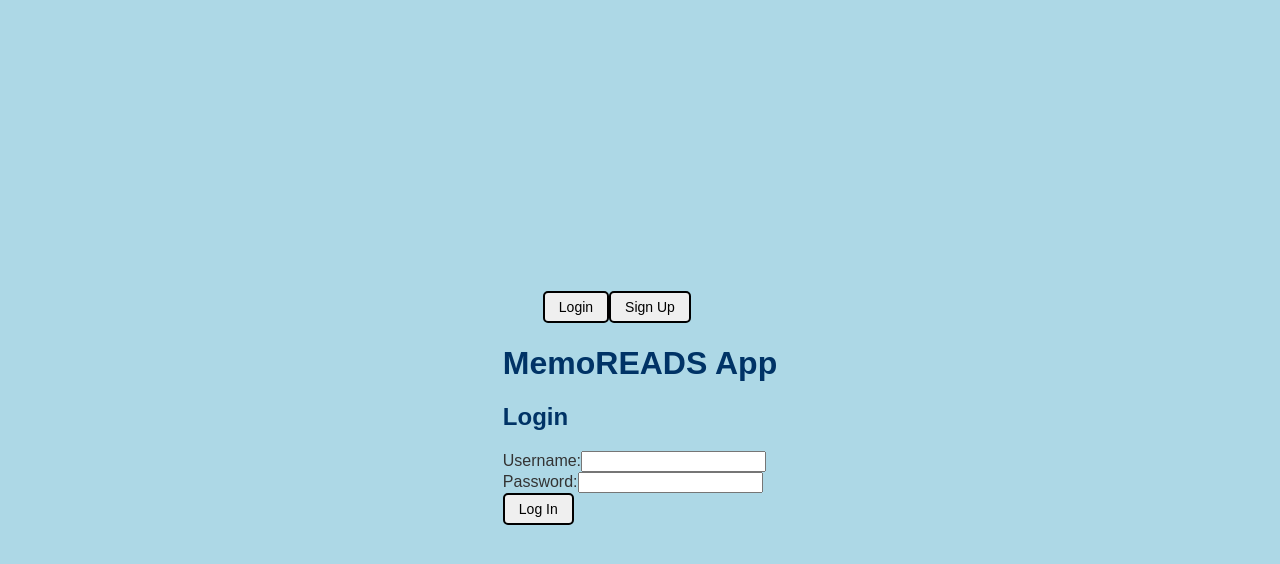
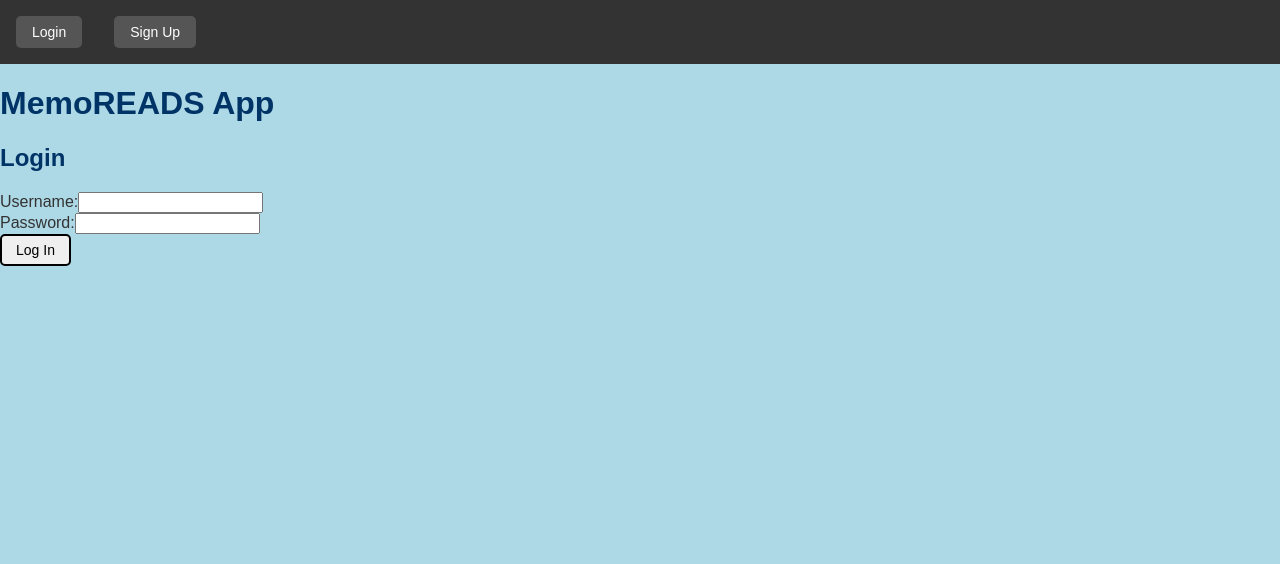
Before and after one commit to GuillermoCardoze/MemoREADS, a React (Create React App) app in the folder client/: page /login in a window 1280 px wide. Shown: the top 564 px of the page. Built offline with nearby package versions, Linux system fonts and the light colour scheme; no server answers.

Commit message:
complete

```diff
--- a/client/src/components/App.js
+++ b/client/src/components/App.js
@@ -14,7 +14,7 @@ import NewBookForm from './NewBookForm';
 import Ratings from './Ratings';
 import UserAuthors from './UserAuthors';
 import UserGenres from './UserGenres';
-import './styles.css'
+// import './styles.css'
 
 function App() {
   const dispatch = useDispatch();
@@ -32,7 +32,6 @@ function App() {
     <Router>
       <NavBar />
       <h1>MemoREADS App</h1>
-       {/* Display username if logged in */}
        {isLoggedIn && (
         <div>
           <h1>Welcome, {user.username}!</h1>
@@ -40,7 +39,7 @@ function App() {
       )}
       <Routes>
         {/* Redirect to /books if logged in, else to /login */}
-        {/* <Route path="/" element={isLoggedIn ? <Navigate to="/books" /> : <Navigate to="/login" />} /> */}
+        <Route path="/" element={isLoggedIn ? <Navigate to="/books" /> : <Navigate to="/login" />} />
 
         {/* Routes for logged in users */}
         <Route path="/books" element={isLoggedIn ? <Books /> : <Navigate to="/login" />} />
--- a/client/src/components/Authors.js
+++ b/client/src/components/Authors.js
@@ -2,6 +2,7 @@ import React, { useEffect } from 'react';
 import { useDispatch, useSelector } from 'react-redux';
 import { fetchAuthors } from '../slices/userSlice';
 import NewAuthorForm from './NewAuthorForm';
+
 
 const Authors = () => {
   const dispatch = useDispatch();
@@ -14,7 +15,7 @@ const Authors = () => {
 
   return (
     <div>
-      <h1>All Authors</h1>
+      <h2>All Authors</h2>
       <NewAuthorForm />
       {loading && <p>Loading...</p>}
       {error && <p>Error: {error}</p>}
--- a/client/src/components/Books.js
+++ b/client/src/components/Books.js
@@ -3,6 +3,8 @@ import { useDispatch, useSelector } from 'react-redux';
 import { deleteBook } from '../slices/userSlice';
 import NewBookForm from './NewBookForm';
 import { Link } from 'react-router-dom';
+
+
 
 const Books = () => {
   const dispatch = useDispatch();
@@ -18,6 +20,7 @@ const Books = () => {
   // Map through user.books to display each book's details
   return (
     <div>
+
       <h2>Books</h2>
       {loading && <p>Loading...</p>}
       {error && <p>{error}</p>}
--- a/client/src/components/Genres.js
+++ b/client/src/components/Genres.js
@@ -3,6 +3,7 @@ import React, { useEffect } from 'react';
 import { useDispatch, useSelector } from 'react-redux';
 import { fetchGenres } from '../slices/userSlice';
 import NewGenreForm from './NewGenreForm';
+
 
 const Genres = () => {
   const dispatch = useDispatch();
@@ -15,7 +16,7 @@ const Genres = () => {
 
   return (
     <div>
-      <h1>All Genres</h1>
+      <h2>All Genres</h2>
       <NewGenreForm /> {/* Display the new genre form */}
       {loading && <p>Loading...</p>}
       {error && <p>Error: {error}</p>}
--- a/client/src/components/NavBar.js
+++ b/client/src/components/NavBar.js
@@ -1,31 +1,31 @@
-// NavBar.js
 import { useSelector } from 'react-redux';
 import { useNavigate } from 'react-router-dom';
 import Logout from './Logout';
+import './styles.css';
 
 const NavBar = () => {
   const navigate = useNavigate();
   const user = useSelector((state) => state.users.user); // Get user from Redux store
 
   return (
-    <nav>
-      <ul>
-        {/* Render different links based on whether the user is logged in */}
+    <div className="navbar-container">
+      <ul style={{ display: 'flex', margin: 0, padding: 0 }}>
+        {/* Render different buttons based on whether the user is logged in */}
         {user ? (
-          <div>
-          <button onClick={() => navigate('/books')}>My Book</button>
-          <button onClick={() => navigate('/authors')}>All Authors</button>
-          <button onClick={() => navigate('/genres')}>All Genres</button>
-
-          <Logout />
-        </div>
-      ) : (
-        <div>
-          <button onClick={() => navigate('/login')}>Login</button>
-          <button onClick={() => navigate('/signup')}>Sign Up</button>
-        </div>        )}
+          <div style={{ display: 'flex', alignItems: 'center' }}>
+            <button className="navbar-button" onClick={() => navigate('/books')}>My Books</button>
+            <button className="navbar-button" onClick={() => navigate('/authors')}>All Authors</button>
+            <button className="navbar-button" onClick={() => navigate('/genres')}>All Genres</button>
+            <Logout />
+          </div>
+        ) : (
+          <div style={{ display: 'flex', alignItems: 'center' }}>
+            <button className="navbar-button" onClick={() => navigate('/login')}>Login</button>
+            <button className="navbar-button" onClick={() => navigate('/signup')}>Sign Up</button>
+          </div>
+        )}
       </ul>
-    </nav>
+    </div>
   );
 };
 
--- a/client/src/components/NewBookForm.js
+++ b/client/src/components/NewBookForm.js
@@ -2,6 +2,8 @@ import React, { useEffect, useState } from 'react';
 import { useDispatch } from 'react-redux';
 import { useFormik } from 'formik';
 import { postBook } from '../slices/userSlice';
+
+
 
 const NewBookForm = () => {
   const dispatch = useDispatch();
--- a/client/src/components/NewGenreForm.js
+++ b/client/src/components/NewGenreForm.js
@@ -35,7 +35,7 @@ const NewGenreForm = () => {
 
   return (
     <div>
-      <h1>Add New Genre</h1>
+      <h2>Add New Genre</h2>
       <form onSubmit={formik.handleSubmit}>
         <div>
           <label htmlFor="name">Genre Name</label>
--- a/client/src/components/SignupForm.js
+++ b/client/src/components/SignupForm.js
@@ -2,6 +2,7 @@ import { useState } from 'react';
 import { useDispatch } from 'react-redux';
 import { signup } from '../slices/userSlice';
 import { useNavigate } from 'react-router-dom';
+
 
 const SignupForm = () => {
   const dispatch = useDispatch();
--- a/client/src/components/UserAuthors.js
+++ b/client/src/components/UserAuthors.js
@@ -2,6 +2,7 @@
 
 import React from 'react';
 import { useSelector } from 'react-redux';
+
 
 const UserAuthors = () => {
   const { user } = useSelector((state) => state.users); // Access user object from Redux store
--- a/client/src/components/UserGenres.js
+++ b/client/src/components/UserGenres.js
@@ -2,6 +2,7 @@
 
 import React from 'react';
 import { useSelector } from 'react-redux';
+
 
 const UserGenres = () => {
   const { user } = useSelector((state) => state.users); // Access user object from Redux store
--- a/client/src/components/styles.css
+++ b/client/src/components/styles.css
@@ -1,25 +1,76 @@
-.navbar {
-    position: fixed;
+.navbar-container {
+    position: top;
     top: 0;
-    left: 50%;
-    transform: translateX(-50%);
+    left: 0;
     width: 100%;
-    background-color: #007BFF;
+    background-color: #333;
     color: white;
-    padding: 10px 20px;
-    box-shadow: 0 4px 8px rgba(0, 0, 0, 0.1);
-    z-index: 100;
+    padding: 1rem 0;
+    z-index: 1000;
+    display: flex;
+    justify-content: space-between;
+    align-items: center;
   }
 
-body {
-    margin: 0;
+  .navbar-button {
+    margin: 0 1rem;
+    padding: 0.5rem 1rem;
+    background-color: #555;
+    color: white;
+    border: none;
+    border-radius: 5px;
+    cursor: pointer;
+  }
+
+  .navbar-button:hover {
+    background-color: #777;
+  }
+
+.top-center-container {
+  position: relative;
+  display: flex;
+  flex-direction: column;
+  justify-content: center;
+  align-items: center;
+  height: 65vh;
+  width: 100%;
+  padding: 1rem;
+  box-sizing: border-box;
+}
+
+.center-form-container {
+    position: fixed;
+    display: flex;
+    flex-direction: column;
+    justify-content: center;
+    align-items: center;
     height: 100vh;
+    width: 100%;
+    padding: 2rem;
+    box-sizing: border-box;
+  }
+
+.main-content {
+    display: flex;
+    flex-direction: column;
+    align-items: center;
+    height: 75vh;
+  }
+
+
+
+.center-container {
+    position: center;
     display: flex;
     justify-content: center;
     align-items: center;
-    background-color: #ADD8E6;
-    font-family: Arial, sans-serif;
+    height: 60vh;
+    width: 100%;
+    padding: 1rem;
+    box-sizing: border-box;
   }
+
+
 
 body {
     background-color: #ADD8E6;
```
Also changed, not shown: client/src/index.js (+0 -11 lines).
